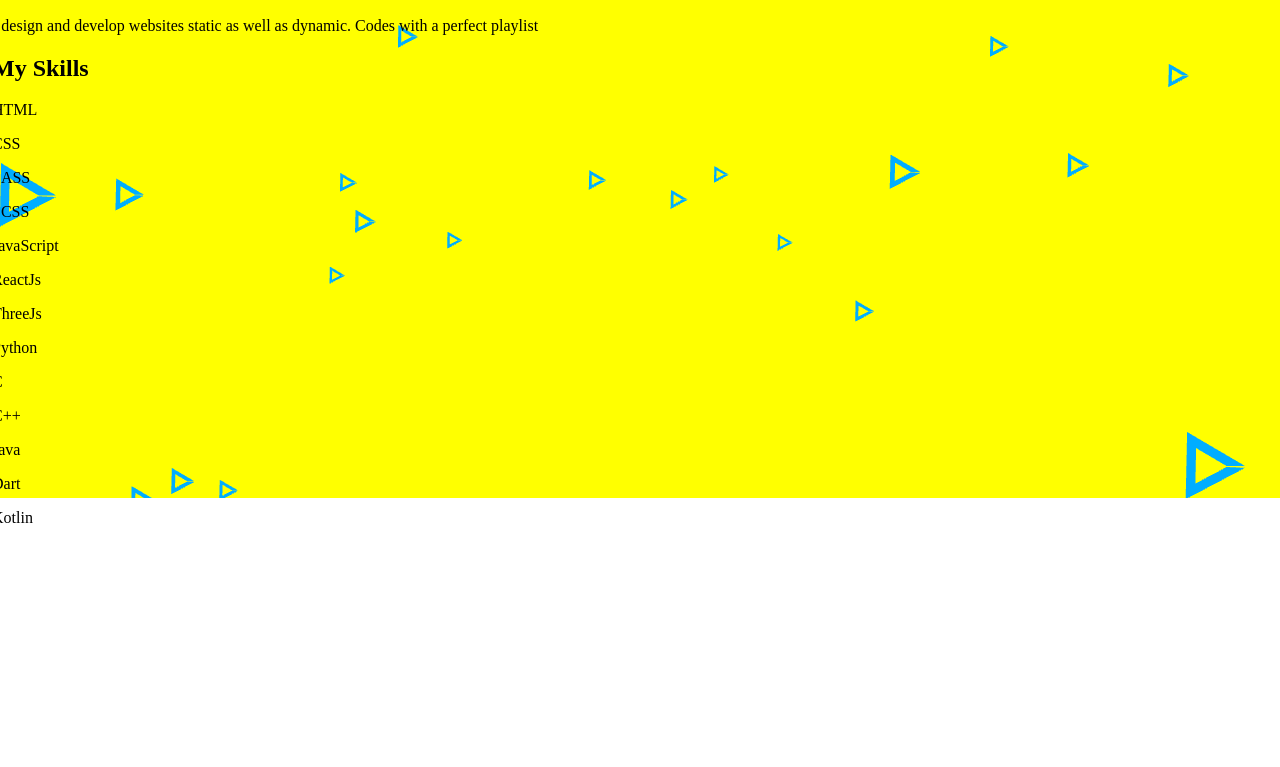
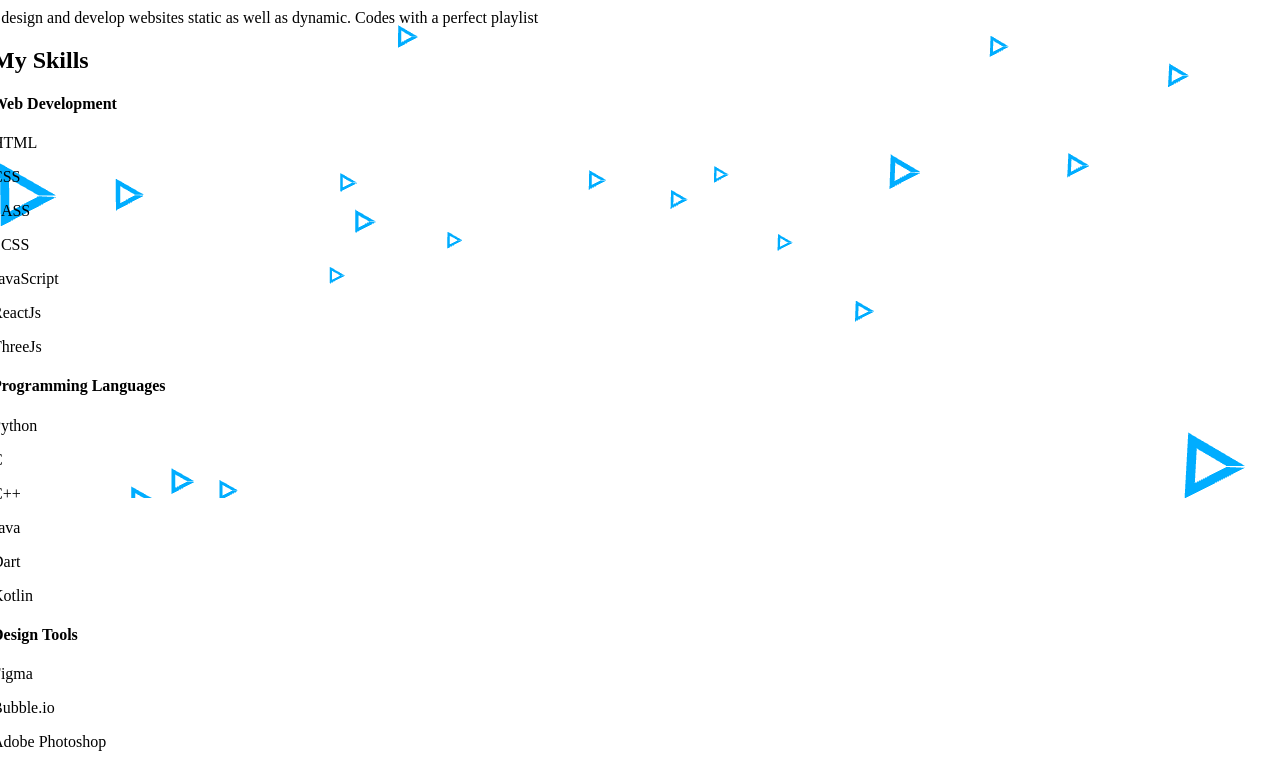
Before and after one commit to Hari-7822/Portfolio, a website with bundled scripts: page public/index.html in a window 1280 px wide. Shown: the part 302-1069 px from the top of the page. Before the commit the page ends 845 px from the top, so only its background shows below. Built offline with nearby package versions, Linux system fonts and the light colour scheme; animation ran at ten frames a second.

Commit message:
minor fix

```diff
--- a/public/index.html
+++ b/public/index.html
@@ -13,7 +13,7 @@
 
     <script type="module" src="../src/js/main.js"></script>
     <script type="module" src="../src/js/module/text.js"></script>
-    <script type="module" src="../src/js/module/anime/anime.js"></script>
+    <script type="module" src="../src/js/module/anime/header.js"></script>
 
     <title>Portfolio</title>
 
@@ -42,21 +42,44 @@
       <section class = "skills">
 
         <h2 class="skills__head">My Skills</h2>
+            <div class="skills__webdev">
 
-        <p class = "skills__item">HTML</p>
-        <p class = "skills__item">CSS</p>
-        <p class = "skills__item">SASS</p>
-        <p class = "skills__item">SCSS</p>
-        <p class = "skills__item">JavaScript</p>
-        <p class = "skills__item">ReactJs</p>
-        <p class = "skills__item">ThreeJs</p>
-        <p class = "skills__item">Python</p>
-        <p class = "skills__item">C</p>
-        <p class = "skills__item">C++</p>
-        <p class = "skills__item">Java</p>
-        <p class = "skills__item">Dart</p>
-        <p class = "skills__item">Kotlin</p>
+              <h4 class="skills__webdev--header">Web Development</h4>
 
+              <p class = "skills__webdev--item">HTML</p>
+              <p class = "skills__webdev--item">CSS</p>
+              <p class = "skills__webdev--item">SASS</p>
+              <p class = "skills__webdev--item">SCSS</p>
+              <p class = "skills__webdev--item">JavaScript</p>
+              <p class = "skills__webdev--item">ReactJs</p>
+              <p class = "skills__webdev--item">ThreeJs</p>
+
+            </div>
+
+            <div class="skills__program">
+
+              <h4 class="skills__program--header">Programming Languages</h4>
+
+              <p class = "skills__program--item">Python</p>
+              <p class = "skills__program--item">C</p>
+              <p class = "skills__program--item">C++</p>
+              <p class = "skills__program--item">Java</p>
+              <p class = "skills__program--item">Dart</p>
+              <p class = "skills__program--item">Kotlin</p>
+
+            </div>
+
+
+        <div class="skills__design">
+
+          <h4 class="skills__design--header">Design Tools</h4>
+
+          <p class = "skills__design--item">Figma</p>
+          <p class = "skills__design--item">Bubble.io</p>
+          <p class = "skills__design--item">Adobe Photoshop</p>
+          <p class = "skills__design--item"></p>
+
+        </div>
 
 
       </section>
--- a/src/css/index.css
+++ b/src/css/index.css
@@ -1,3 +1,12 @@
+body {
+  margin: 0px;
+  background: -webkit-linear-gradient(#1A8FCF, #D1236A, #1A8FCF);
+  background: -moz-linear-gradient(#1A8FCF, #D1236A, #1A8FCF);
+  background: -o-linear-gradient(#1A8FCF, #D1236A, #1A8FCF);
+  background: linear-gradient(45deg, #1A8FCF, #1A8FCF);
+  overflow: hidden;
+}
+
 canvas {
   position: fixed;
   top: 0;
--- a/src/js/main.js
+++ b/src/js/main.js
@@ -72,12 +72,17 @@
   const geo = new Three.RingGeometry(1, 1.9, 1, 3, 0, 6.238);
   const mat = new Three.MeshBasicMaterial( { color : 0x00adff, side : Three.DoubleSide } );
 
-  var tri = new Three.Mesh(geo, mat);
+  const tri = new Three.Mesh(geo, mat);
 
   const [x, y, z]  = Array(3).fill().map( () => Three.MathUtils.randFloatSpread(150) );
 
   tri.position.set(x, y, z);
+
+  tri.rotation.x += 0.03;
+
   scn.add(tri);
+
+
 }
 
 triangle();
@@ -98,7 +103,7 @@
 function camera() {
   const m = document.body.getBoundingClientRect().top;
 
-  moon.rotation.x += 2;
+  moon.rotation.x += m * 2;
 
 
 }
@@ -117,7 +122,7 @@
   ctrl.update();
   rend.render(scn, cam);
 
-  rend.setClearColor( 0xffbb00, 2 );
+  // rend.setClearColor( 0x560083, 2 );
 
 }
 
--- a/src/js/module/anime/anime.js
+++ b/src/js/module/anime/header.js
@@ -5,22 +5,10 @@
 
     targets: '.head',
 
-    translateY : [-100, 25],
+    translateY : [-300, 25],
     duration: 900,
     delay : 750,
     direction: 'alternative',
     easing : 'spring(1.5, 80, 10, 10)'
 
-},
-
-{
-
-    targets: '.content',
-    translateX : 10,
-    delay : 900,
-    direction : 'alternative',
-    easing : 'step(7)'
-
-}
-
-);
+});
```
Also changed, not shown: src/js/module/bg.js (added, +44 -0 lines), dist/scss/index.scss.
